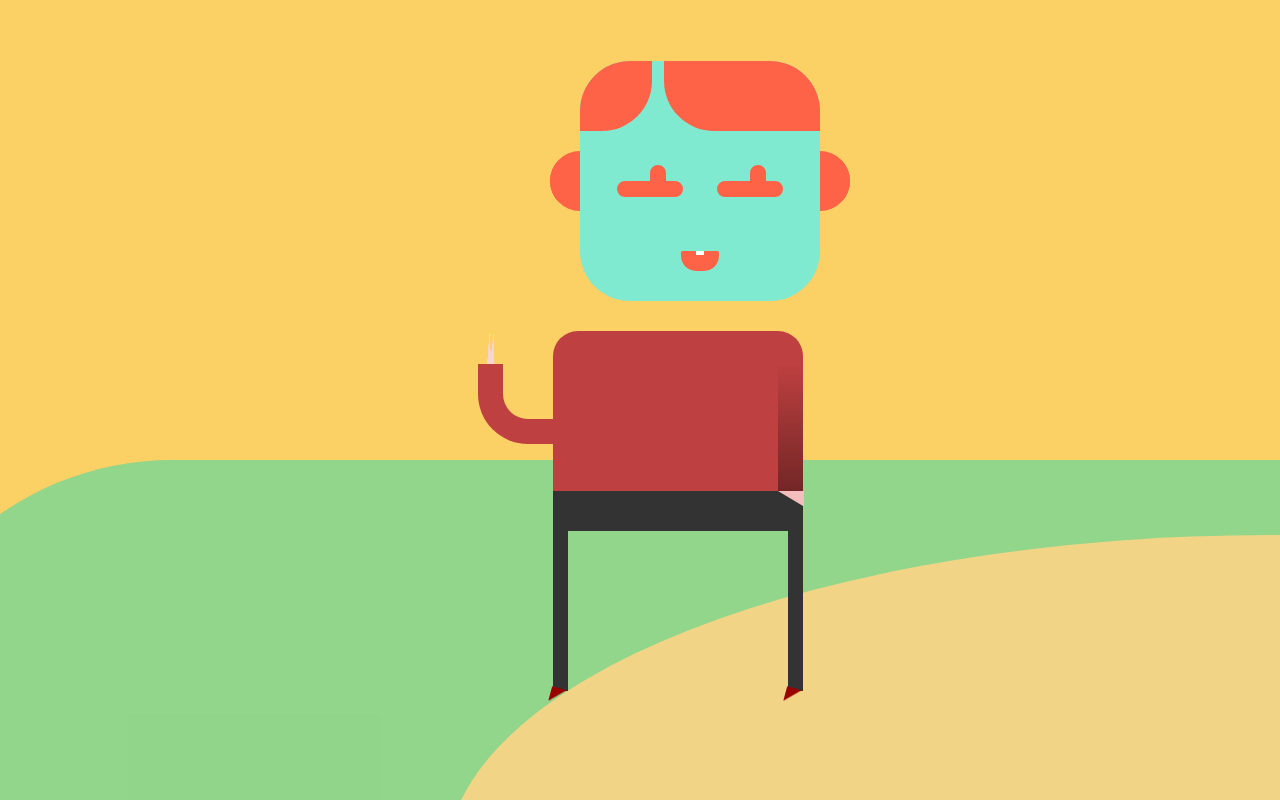
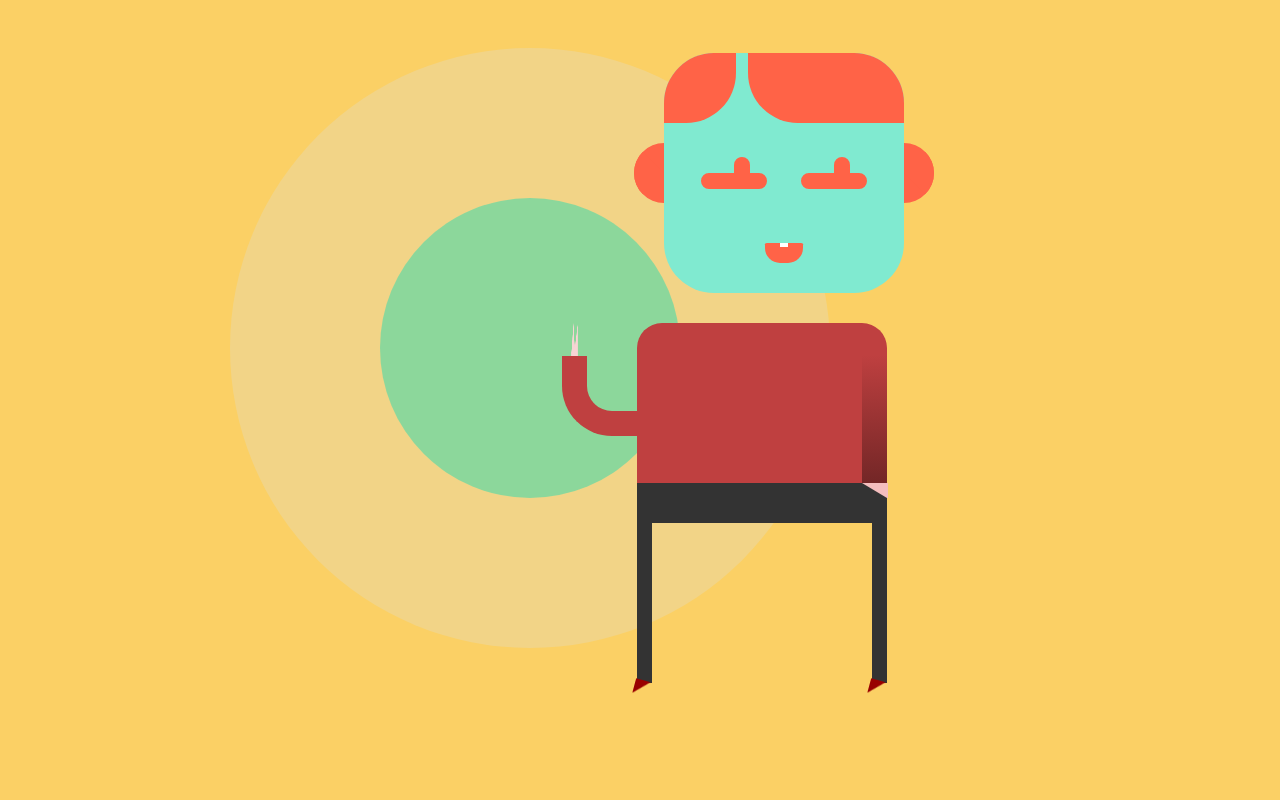
Before and after one commit to BillyZac/gee15-party-time, a plain HTML site: page public/index.html in a window 1280 px wide. Drawn offline with Linux system fonts and the light colour scheme.

Commit message:
Highlight hand by making background more contrasty. There's a big target behind the hand now.

```diff
--- a/public/main.css
+++ b/public/main.css
@@ -150,25 +150,24 @@ body,
 }
 
 .inner-circle {
-  background: hsla(43, 81%, 74%, 1);
-  width: 1650px;
-  height: 650px;
+  background: hsla(165, 72%, 51%, 0.5);
+  width: 300px;
+  height: 300px;
   border-radius: 50%;
 }
 
 
 .outer-circle {
-  background: hsla(165, 72%, 51%, 0.5);
-  width: 2800px;
-  height: 800px;
+  background: hsla(43, 81%, 74%, 1);
+  width: 600px;
+  height: 600px;
   display: flex;
   justify-content: center;
   align-items: center;
-  border-radius: 300px;
-  margin-top: 60px;
+  border-radius: 50%;
   position: fixed;
-  top: 50%;
-  left: -10%;
+  top: 6%;
+  left: 18%;
   z-index: -99;
 }
 
@@ -294,12 +293,17 @@ body {
 }
 
 .kyle-container {
+  /*background: aqua;*/
+  padding: 0;
   width: 680px;
   height: 800px;
   display: flex;
   flex-direction: column;
   justify-content: center;
   align-items: center;
+  position: fixed;
+  top: -5%;
+  left: 30%;
 }
 
 
@@ -526,11 +530,11 @@ body {
 }
 
 body {
-  display: flex;
+  /*display: flex;
   flex-direction: column;
   justify-content: center;
-  align-items: center;
-  height: 90vh;
+  align-items: center;*/
+  /*height: 90vh;*/
 }
 
 .waving-arm {
```
